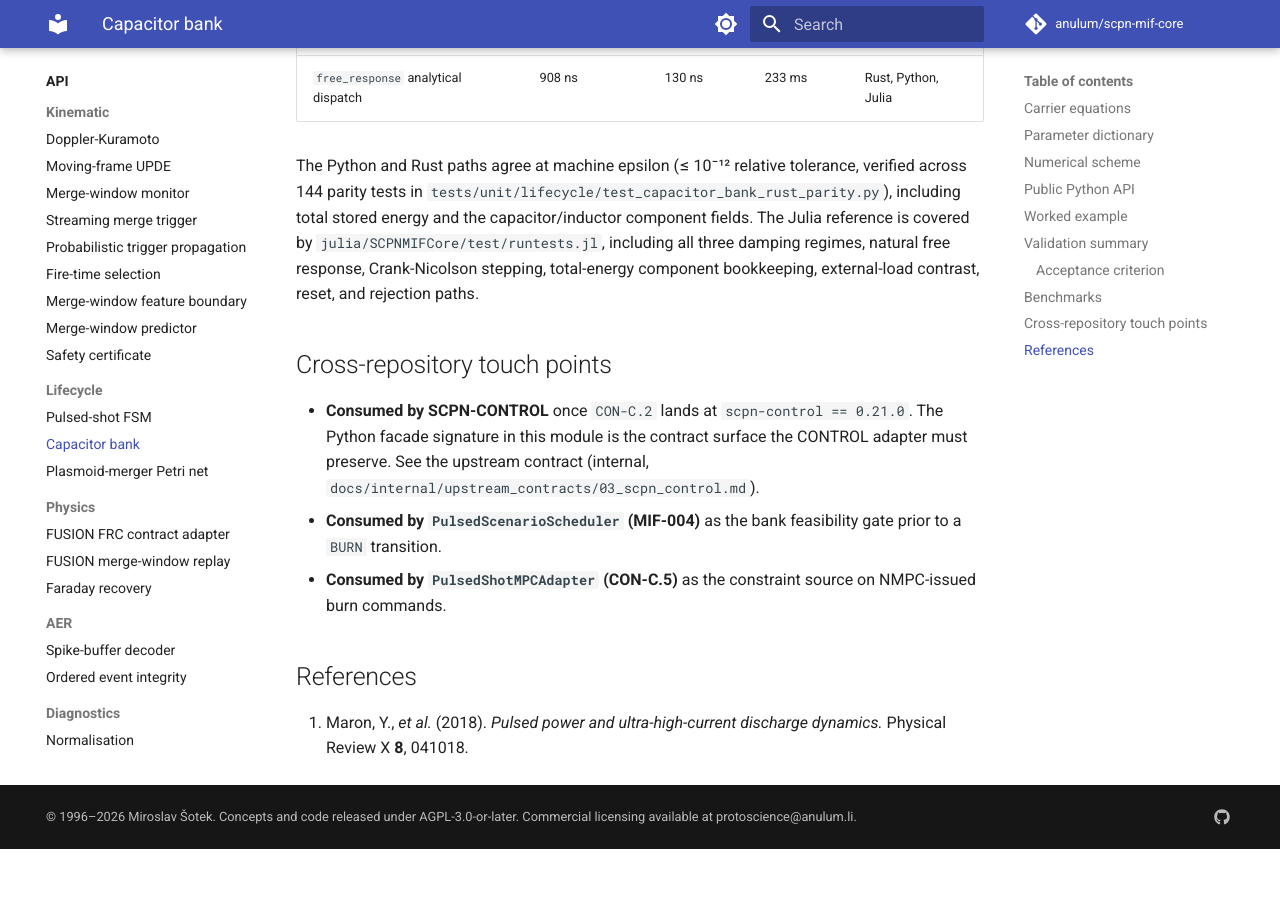
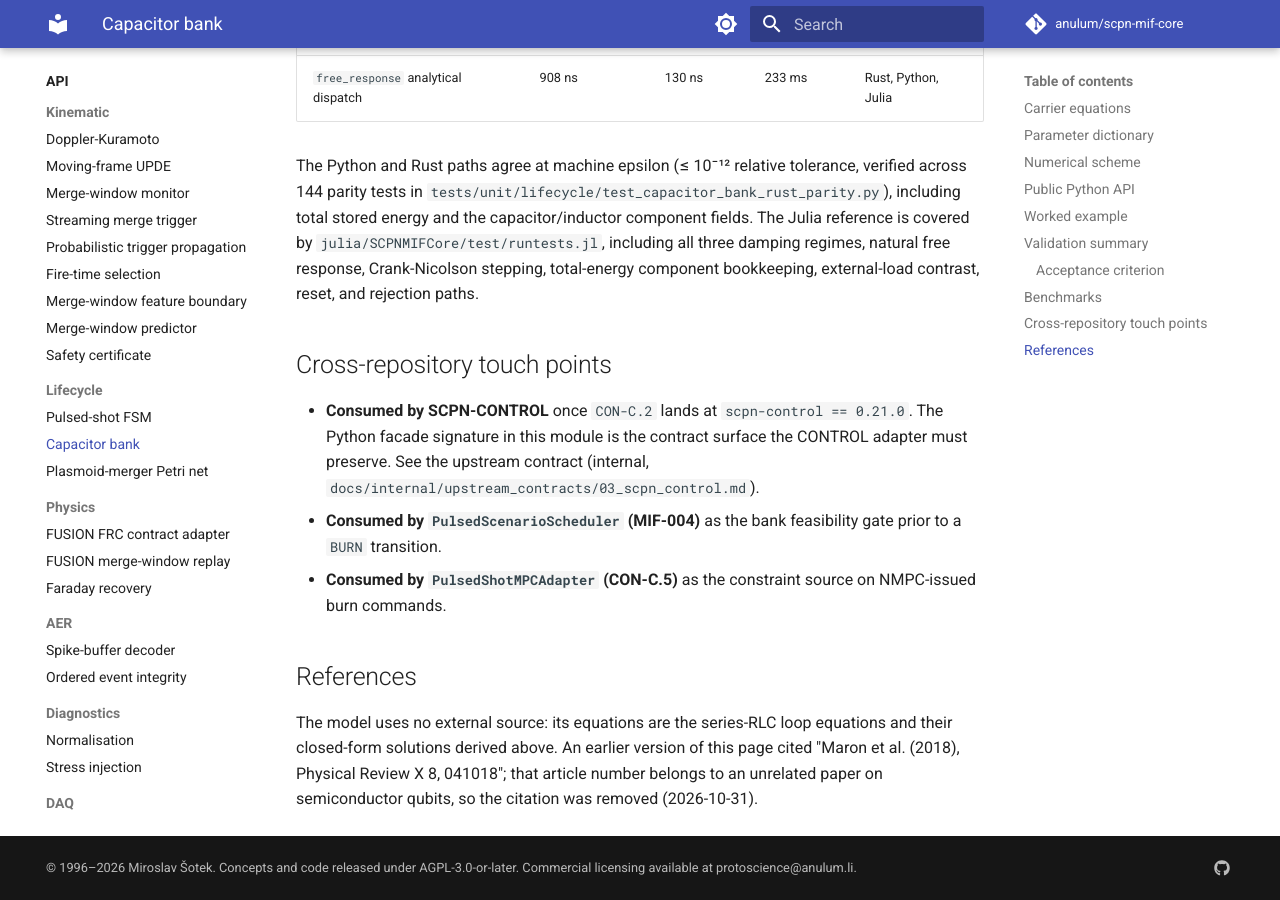
Before and after one commit to anulum/scpn-mif-core, an MkDocs documentation site: the page built from docs/api/lifecycle/capacitor_bank.md, in a window 1280 px wide and 900 px high, scrolled down 5899 px. Built offline with MkDocs 1.6.1 and Material for MkDocs 9.7.7, drawn with Linux system fonts in a browser that asks for light colours; comment, search, counter and statistics services are not loaded; before the commit the page ends 6748 px from its top, so only the background shows below that; some of the changed text lies outside the part shown.

Commit message:
fix(docs): remove a citation that names an unrelated paper
The capacitor-bank module, its API page and the public bibliography cited
"Maron, Y., et al. (2018). Pulsed power and ultra-high-current discharge
dynamics. Physical Review X 8, 041018." Read at the publisher on
2026-10-31, Phys. Rev. X 8, 041018 is van Woerkom et al., "Microwave
Photon-Mediated Interactions between Semiconductor Qubits" (2018). No
paper with the cited title and authors sits at that location, so the
reference supported nothing the module does.

The module takes no value from any source: its loop equations follow from
Kirchhoff's voltage law with the capacitor and inductor laws, and every
closed form is derived in the module itself. The docstring and the API
page now say exactly that; the API page's reference section records that
the earlier citation was wrong and why it was removed; the bibliography
entry is deleted. No code changes.

Found during the equation and anchor provenance review. The rest of
docs/papers/index.md is being verified entry by entry next.

Verification: ruff clean; test_capacitor_bank.py and the documentation-
presence test 76 passed; FAIR and capability-manifest tests 59 passed on
a tracked export (neither hashes the edited files).

Seat: 09bd
Authored by Anulum Fortis & Arcane Sapience (protoscience@anulum.li)

```diff
--- a/docs/api/lifecycle/capacitor_bank.md
+++ b/docs/api/lifecycle/capacitor_bank.md
@@ -4,8 +4,9 @@
 **Module ID:** MIF-005.
 **Sync state:** `upstream-pending` for SCPN-CONTROL v0.21.0 (`CON-C.2`); see
 the bidirectional sync protocol (internal, `docs/internal/bidirectional_sync_protocol.md`).
-**Reference:** Maron, Y., *et al.* (2018). *Pulsed power and ultra-high-current
-discharge dynamics.* Physical Review X **8**, 041018.
+**Provenance:** standard series-RLC circuit theory, derived from Kirchhoff's
+voltage law and the capacitor and inductor laws; no numerical value is taken
+from an external source.
 
 The capacitor-bank model is the energy reservoir behind every pulsed-shot
 trigger in SCPN-MIF-CORE. It tracks the bank voltage `v_C(t)` and inductor
@@ -235,5 +236,8 @@ rejection paths.
 
 ## References
 
-1. Maron, Y., *et al.* (2018). *Pulsed power and ultra-high-current discharge
-   dynamics.* Physical Review X **8**, 041018.
+The model uses no external source: its equations are the series-RLC loop
+equations and their closed-form solutions derived above. An earlier version of
+this page cited "Maron et al. (2018), Physical Review X 8, 041018"; that
+article number belongs to an unrelated paper on semiconductor qubits, so the
+citation was removed (2026-10-31).
```
Also changed, not shown: docs/papers/index.md (+0 -2 lines), 1 other file.
